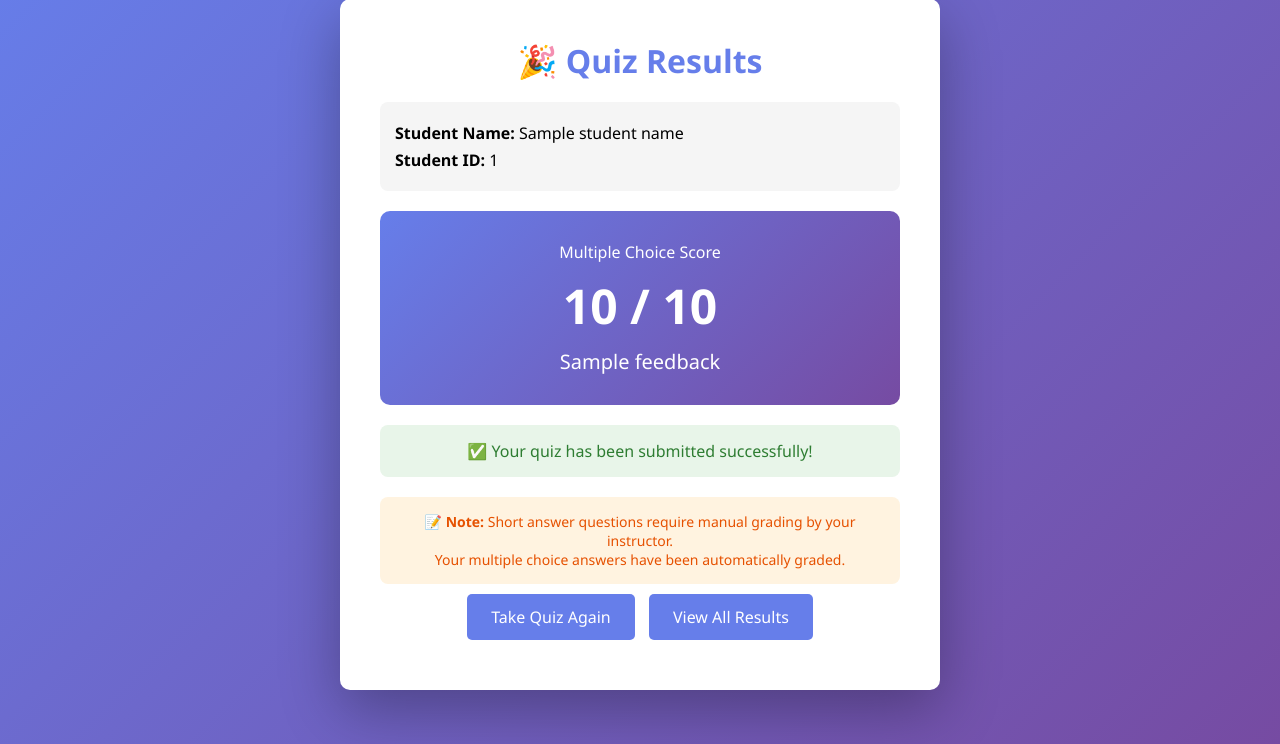
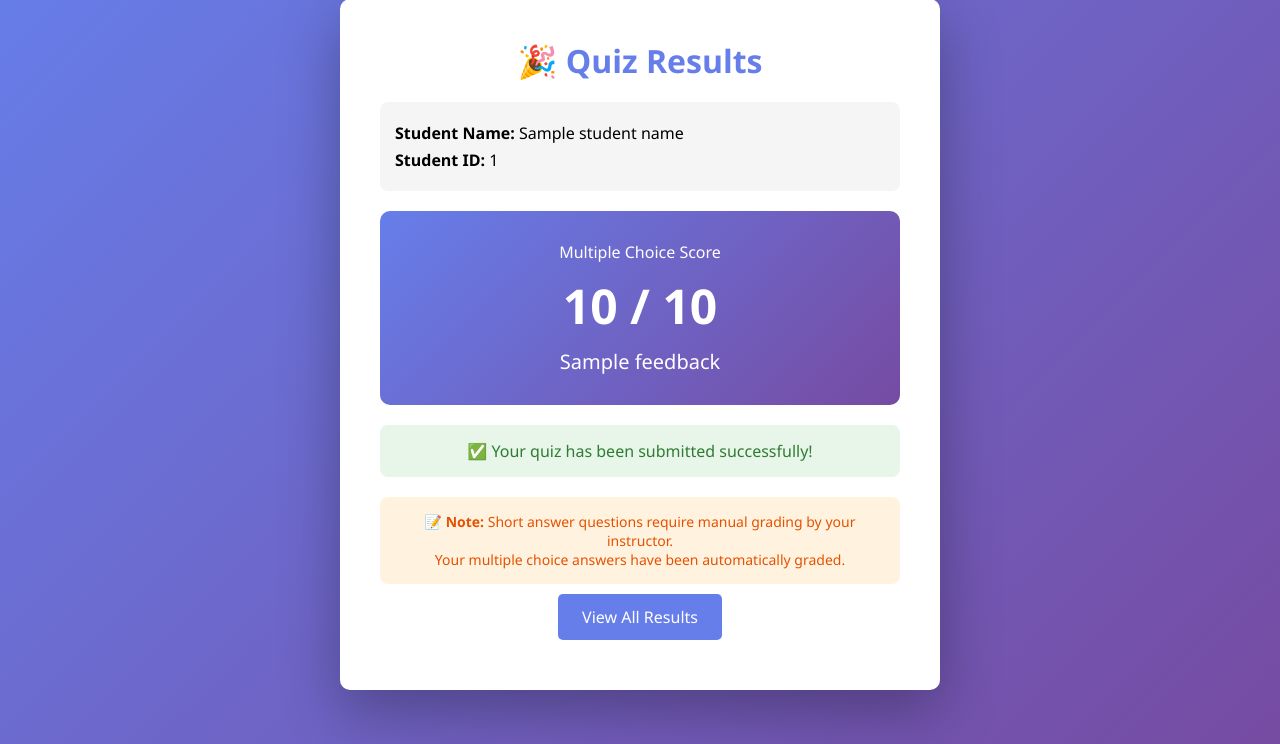
Before and after one commit to BobColdd/Our-Lady-Mercy, a Flask app: template quiz/templates/results.html in a window 1280 px wide. Shown: the part 56-800 px from the top of the page. Run offline with Flask 3, Linux system fonts and the light colour scheme; the template is opened without the code that fills it: most values are stand-ins (such as "Sample title", 1, 10 or a date in 2020).

Commit message:
Remove 'Take Quiz Again' link from results page

```diff
--- a/quiz/templates/results.html
+++ b/quiz/templates/results.html
@@ -126,7 +126,7 @@
             Your multiple choice answers have been automatically graded.
         </div>
 
-        <a href="{{ url_for('login') }}" class="btn-home">Take Quiz Again</a>
+
         <a href="{{ url_for('view_all_results') }}" class="btn-home">View All Results</a>
     </div>
 </body>
```
